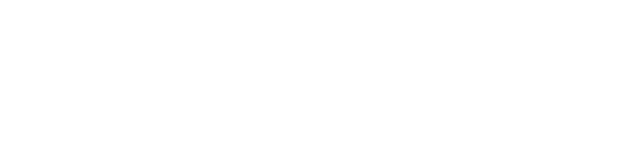
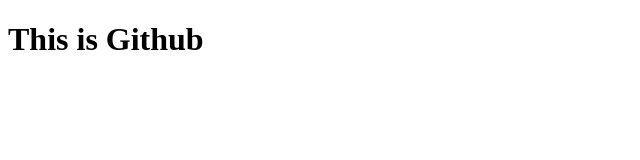
Before and after one commit to TusharMagdum1510/GITTER, a plain HTML site: page index.html in a window 1280 px wide. Shown: the whole page, without its empty margins (0-640 px from the left). Drawn offline with Linux system fonts and the light colour scheme.

Commit message:
Added h1 tag

```diff
--- a/index.html
+++ b/index.html
@@ -6,7 +6,7 @@
     <title>Document</title>
 </head>
 <body>
-
+    <h1>This is Github</h1>
 </body>
 <script src="script.js"></script>
 </html>
```
